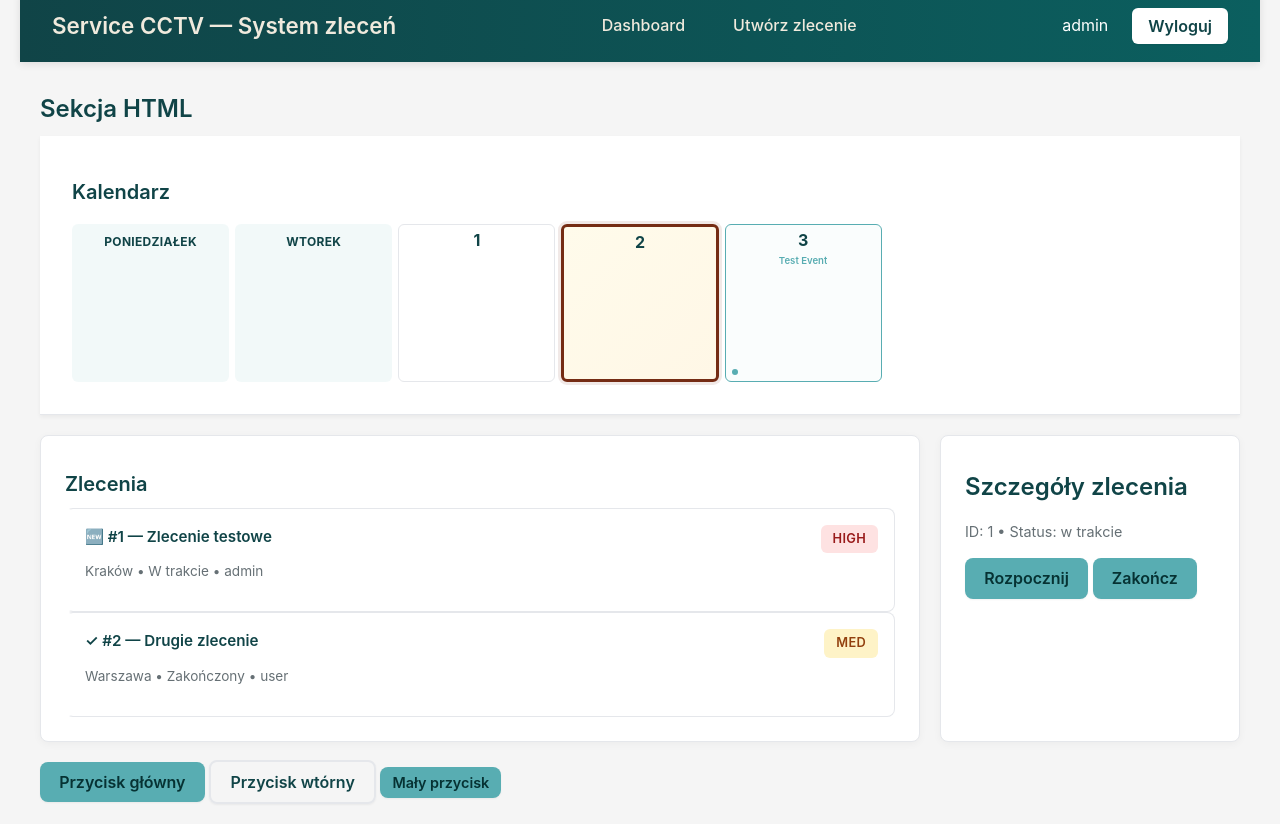
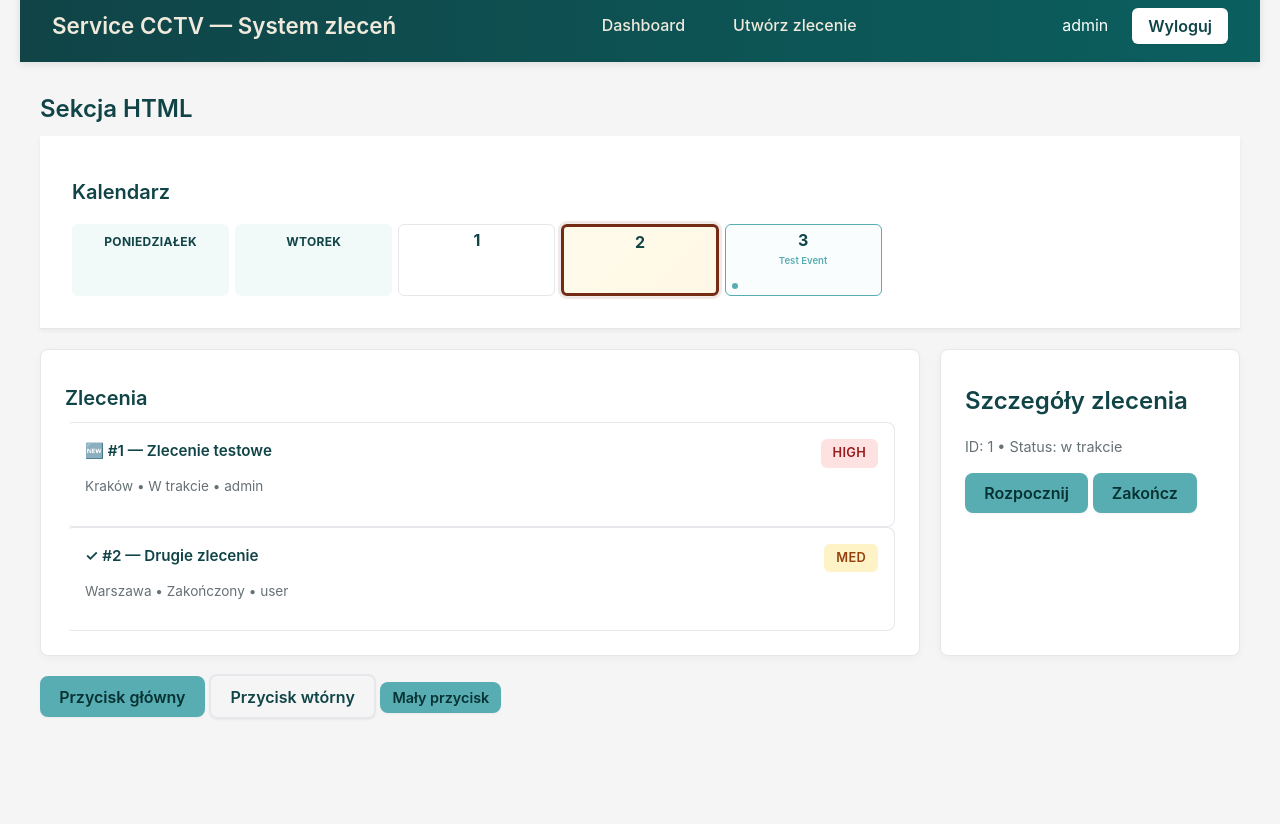
Before and after one commit to kkrause908-ai/service-app, a website: page public/test.html in a window 1280 px wide. Shown: the part 84-908 px from the top of the page. After the commit the page ends 876 px from the top, so only its background shows below. Drawn offline with Linux system fonts and the light colour scheme.

Commit message:
Last changes

```diff
--- a/public/style.css
+++ b/public/style.css
@@ -141,13 +141,13 @@ main {
   overflow: hidden;
 }
 
-/* Calendar Section */
 .calendarSection {
   background: var(--card);
   border-bottom: 1px solid var(--border);
   padding: 1rem;
   box-shadow: 0 2px 4px rgba(0,0,0,0.05);
-  flex: 0 0 45vh;
+  /* Smaller calendar area for better scalability */
+  flex: 0 0 32vh;
   overflow-y: auto;
   overflow-x: hidden;
 }
@@ -195,6 +195,7 @@ main {
 .calendarGrid {
   display: grid;
   grid-template-columns: repeat(7, 1fr);
+  grid-auto-rows: 72px;
   gap: 6px;
   width: 100%;
   margin-top: 1rem;
@@ -213,7 +214,7 @@ main {
 }
 
 .calendarDay {
-  aspect-ratio: 1;
+  /* height controlled by grid-auto-rows for consistency */
   border: 1px solid var(--border);
   border-radius: 6px;
   padding: 0.4rem;
@@ -226,7 +227,6 @@ main {
   align-items: center;
   justify-content: flex-start;
   position: relative;
-  min-height: 70px;
 }
 
 .calendarDay:hover {
@@ -804,7 +804,7 @@ label {
 
   .calendarSection {
     padding: 2rem;
-    flex: 0 0 45vh;
+    flex: 0 0 32vh;
   }
 
   .calendarHeader h2 {
@@ -812,7 +812,7 @@ label {
   }
 
   .calendarDay {
-    min-height: 110px;
+    min-height: 60px;
   }
 
   .sectionHeader {
@@ -835,7 +835,7 @@ label {
   }
 
   .calendarSection {
-    flex: 0 0 40vh;
+    flex: 0 0 34vh;
   }
 
   .calendarGrid {
--- a/server.js
+++ b/server.js
@@ -553,8 +553,6 @@ app.get('/', (req, res) => {
 });
 
 // Health check
-app.get('/health', (req, res) => res.json({ status: 'OK', timestamp: new Date().toISOString() }));
-
 // Upload photos with validation and size limit
 const uploadDir = path.join(__dirname, 'public', 'uploads');
 if(!fs.existsSync(uploadDir)) fs.mkdirSync(uploadDir, { recursive: true });
```
Also changed, not shown: public/create.html (+1 -1 lines).
